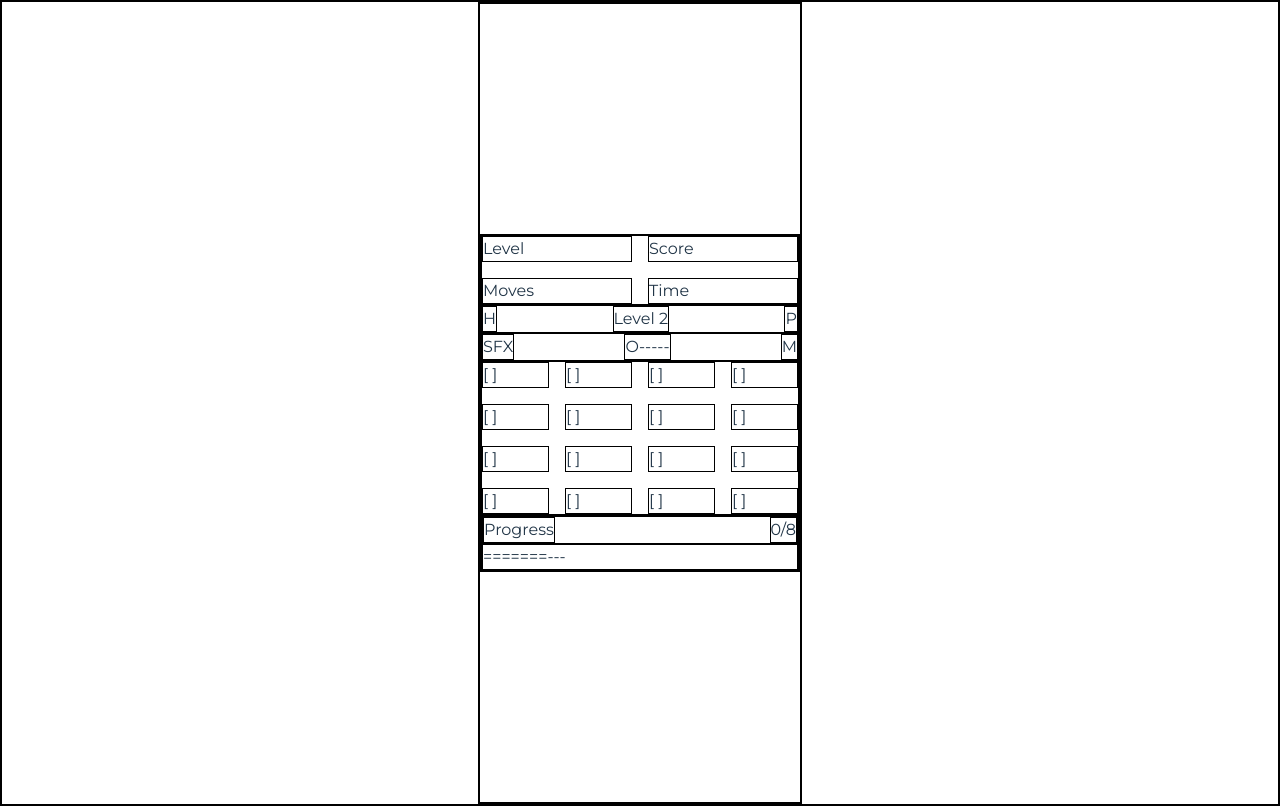
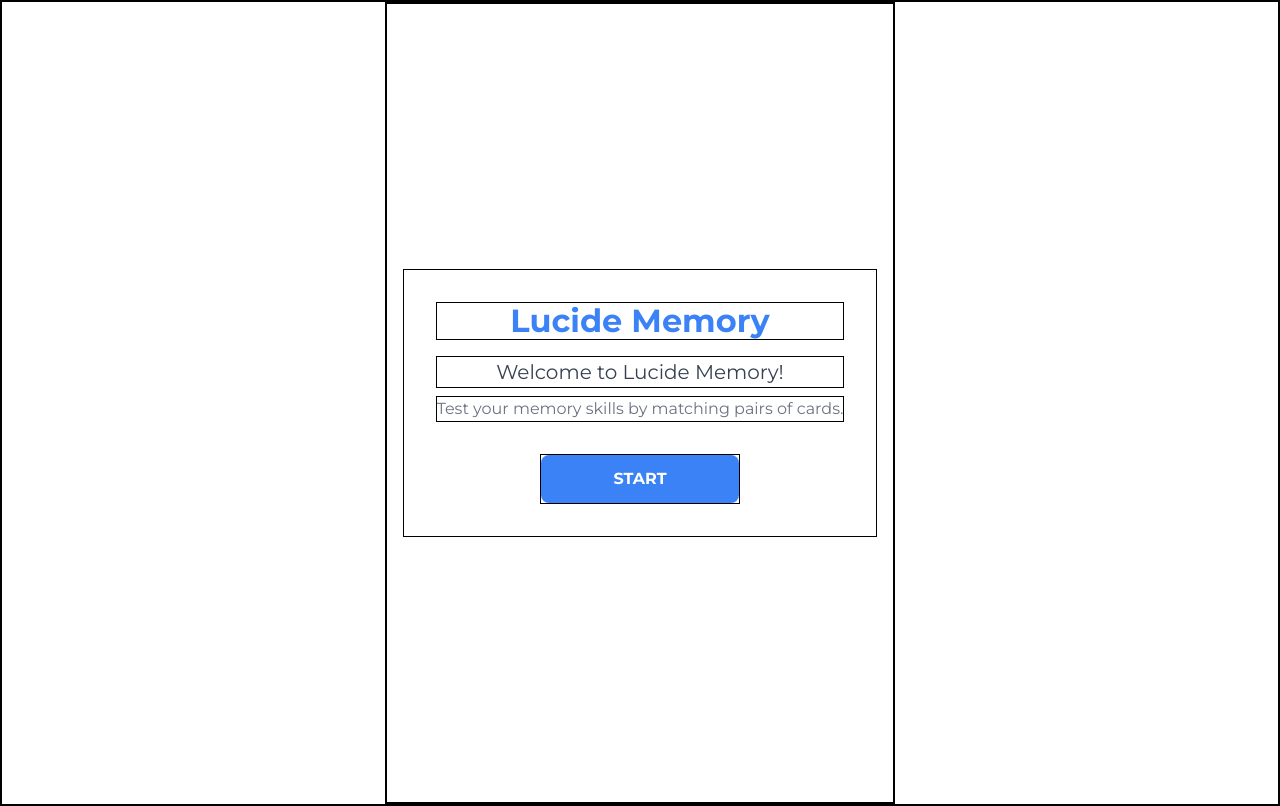
Before and after one commit to davinaleong/proj-lucide-memory, a React (Vite) app: page / in a window 1280 px wide. Built offline with nearby package versions, Linux system fonts and the light colour scheme.

Commit message:
Template is done

```diff
--- a/src/App.new.css
+++ b/src/App.new.css
@@ -1,3 +1,195 @@
+/* Debug borders - remove when done */
 * {
     border: thin solid black;
 }
+
+/* Responsive layout system - adjusts to any width */
+.app-container {
+    width: 100%;
+    min-height: 100vh;
+    display: grid;
+    place-items: center;
+    padding: 1rem;
+    box-sizing: border-box;
+}
+
+/* Content containers that adjust to any width */
+.content-container {
+    width: 100%;
+    min-width: 320px;  /* Minimum for mobile */
+    max-width: 600px;  /* Maximum for readability */
+    margin: 0 auto;
+    padding: 1rem;
+    box-sizing: border-box;
+}
+
+/* Responsive grid systems */
+.stats-grid {
+    display: grid;
+    grid-template-columns: repeat(auto-fit, minmax(120px, 1fr));
+    gap: 1rem;
+    width: 100%;
+}
+
+.game-grid {
+    display: grid;
+    grid-template-columns: repeat(4, 1fr);
+    gap: 0.5rem;
+    width: 100%;
+    aspect-ratio: 1;
+    max-width: 400px;
+    margin: 0 auto;
+}
+
+.game-card {
+    aspect-ratio: 1;
+    display: flex;
+    align-items: center;
+    justify-content: center;
+    border-radius: 0.5rem;
+    background: #3b82f6;
+    color: white;
+    font-weight: bold;
+}
+
+/* Control layouts that flex with width */
+.control-row {
+    display: flex;
+    justify-content: space-between;
+    align-items: center;
+    width: 100%;
+    gap: 1rem;
+    flex-wrap: wrap;
+}
+
+.control-center {
+    flex: 1;
+    text-align: center;
+    min-width: fit-content;
+}
+
+/* Button system that scales */
+.button-group {
+    display: flex;
+    flex-direction: column;
+    gap: 0.75rem;
+    width: 100%;
+}
+
+.button {
+    padding: 0.75rem 1.5rem;
+    border-radius: 0.5rem;
+    border: none;
+    font-weight: bold;
+    cursor: pointer;
+    transition: all 0.2s;
+    width: 100%;
+}
+
+.button-primary {
+    background: #3b82f6;
+    color: white;
+}
+
+.button-primary:hover {
+    background: #2563eb;
+}
+
+.button-secondary {
+    background: transparent;
+    color: #3b82f6;
+    border: 2px solid #3b82f6;
+}
+
+.button-secondary:hover {
+    background: #eff6ff;
+}
+
+/* Progress bar that stretches */
+.progress-container {
+    width: 100%;
+    padding: 1rem;
+    background: #f8fafc;
+    border-radius: 0.5rem;
+}
+
+.progress-bar {
+    width: 100%;
+    height: 0.5rem;
+    background: #e2e8f0;
+    border-radius: 0.25rem;
+    overflow: hidden;
+}
+
+.progress-fill {
+    height: 100%;
+    background: #3b82f6;
+    transition: width 0.3s ease;
+}
+
+/* Audio slider that adapts */
+.audio-controls {
+    display: flex;
+    align-items: center;
+    gap: 1rem;
+    width: 100%;
+    max-width: 300px;
+    margin: 0 auto;
+}
+
+.audio-slider {
+    flex: 1;
+    height: 0.5rem;
+    background: #e2e8f0;
+    border-radius: 0.25rem;
+    position: relative;
+    cursor: pointer;
+}
+
+.audio-handle {
+    position: absolute;
+    top: 50%;
+    right: 0;
+    width: 1rem;
+    height: 1rem;
+    background: #3b82f6;
+    border-radius: 50%;
+    transform: translateY(-50%);
+}
+
+/* Responsive breakpoints */
+@media (min-width: 640px) {
+    .content-container {
+        padding: 2rem;
+    }
+
+    .stats-grid {
+        grid-template-columns: repeat(2, 1fr);
+    }
+
+    .button-group {
+        max-width: 300px;
+        margin: 0 auto;
+    }
+}
+
+@media (min-width: 768px) {
+    .stats-grid {
+        grid-template-columns: repeat(4, 1fr);
+    }
+
+    .game-grid {
+        gap: 0.75rem;
+    }
+}
+
+@media (min-width: 1024px) {
+    .content-container {
+        max-width: 800px;
+    }
+
+    .game-grid {
+        max-width: 500px;
+        gap: 1rem;
+    }
+}
--- a/src/App.new.tsx
+++ b/src/App.new.tsx
@@ -15,24 +15,23 @@ function renderGameView(view: GameView) {
 }
 
 export default function AppNew() {
-    const [currentView, setCurrentView] = useState<GameView>('game');
+    const [currentView, setCurrentView] = useState<GameView>('welcome');
 
     return (
-        <div className="min-h-screen grid place-items-center">
+        <div className="app-container">
             {renderGameView(currentView)}
         </div>
-
     )
 }
 
 function Welcome() {
     return (
-        <div className="min-w-[320px]">
-            <h1>Lucide Memory</h1>
-            <p>Welcome to the Lucide Memory game!</p>
-            <p>Lorem ipsum dolor sit amet.</p>
-            <div className="flex flex-col gap-4">
-                <button>START</button>
+        <div className="content-container" style={{ textAlign: 'center' }}>
+            <h1 style={{ fontSize: '2rem', fontWeight: 'bold', marginBottom: '1rem', color: '#3b82f6' }}>Lucide Memory</h1>
+            <h2 style={{ fontSize: '1.25rem', marginBottom: '0.5rem', color: '#374151' }}>Welcome to Lucide Memory!</h2>
+            <p style={{ color: '#6b7280', marginBottom: '2rem' }}>Test your memory skills by matching pairs of cards.</p>
+            <div className="button-group" style={{ maxWidth: '200px', margin: '0 auto' }}>
+                <button className="button button-primary">START</button>
             </div>
         </div>
     );
@@ -40,129 +39,96 @@ function Welcome() {
 
 function PlayerDashboard() {
     return (
-        <div className="min-w-[320px]">
-            <h1>Player Dashboard</h1>
-            <p>View your progress and stats here.</p>
-            <div className="grid grid-cols-2 gap-4">
-                <div>
-                    Highest Level
+        <div className="content-container" style={{ textAlign: 'center' }}>
+            <h1 style={{ fontSize: '2rem', fontWeight: 'bold', marginBottom: '0.5rem', color: '#3b82f6' }}>Dashboard</h1>
+            <p style={{ color: '#6b7280', marginBottom: '2rem' }}>View your progress and stats here</p>
+            <div className="stats-grid" style={{ marginBottom: '2rem' }}>
+                <div style={{ padding: '1rem', background: '#f8fafc', borderRadius: '0.5rem', textAlign: 'center' }}>
+                    <div style={{ fontSize: '1.5rem', fontWeight: 'bold', color: '#374151' }}>5</div>
+                    <div style={{ fontSize: '0.875rem', color: '#6b7280' }}>Highest Level</div>
                 </div>
-                <div>
-                    Best Score
+                <div style={{ padding: '1rem', background: '#f8fafc', borderRadius: '0.5rem', textAlign: 'center' }}>
+                    <div style={{ fontSize: '1.5rem', fontWeight: 'bold', color: '#374151' }}>1,250</div>
+                    <div style={{ fontSize: '0.875rem', color: '#6b7280' }}>Best Score</div>
                 </div>
-                <div>
-                    Games Played
+                <div style={{ padding: '1rem', background: '#f8fafc', borderRadius: '0.5rem', textAlign: 'center' }}>
+                    <div style={{ fontSize: '1.5rem', fontWeight: 'bold', color: '#374151' }}>12</div>
+                    <div style={{ fontSize: '0.875rem', color: '#6b7280' }}>Games Played</div>
                 </div>
-                <div>
-                    Average Time
+                <div style={{ padding: '1rem', background: '#f8fafc', borderRadius: '0.5rem', textAlign: 'center' }}>
+                    <div style={{ fontSize: '1.5rem', fontWeight: 'bold', color: '#374151' }}>2m 30s</div>
+                    <div style={{ fontSize: '0.875rem', color: '#6b7280' }}>Average Time</div>
                 </div>
             </div>
-            <button>CONTINUE</button>
-            <button>NEW GAME</button>
+            <div className="button-group" style={{ maxWidth: '250px', margin: '0 auto' }}>
+                <button className="button button-primary">CONTINUE</button>
+                <button className="button button-secondary">NEW GAME</button>
+            </div>
         </div>
     );
 }
 
 function GameScreen() {
     return (
-        <div className="min-w-[320px]">
-            <div className="grid grid-cols-2 gap-4">
-                <div>
-                    Level
+        <div className="content-container">
+            {/* Game Stats */}
+            <div className="stats-grid" style={{ marginBottom: '1rem' }}>
+                <div style={{ padding: '0.75rem', background: '#f8fafc', borderRadius: '0.5rem', textAlign: 'center' }}>
+                    <div style={{ fontSize: '0.75rem', color: '#6b7280' }}>LEVEL</div>
+                    <div style={{ fontSize: '1.25rem', fontWeight: 'bold', color: '#3b82f6' }}>2</div>
                 </div>
-                <div>
-                    Score
+                <div style={{ padding: '0.75rem', background: '#f8fafc', borderRadius: '0.5rem', textAlign: 'center' }}>
+                    <div style={{ fontSize: '0.75rem', color: '#6b7280' }}>SCORE</div>
+                    <div style={{ fontSize: '1.25rem', fontWeight: 'bold', color: '#f59e0b' }}>0</div>
                 </div>
-                <div>
-                    Moves
+                <div style={{ padding: '0.75rem', background: '#f8fafc', borderRadius: '0.5rem', textAlign: 'center' }}>
+                    <div style={{ fontSize: '0.75rem', color: '#6b7280' }}>MOVES</div>
+                    <div style={{ fontSize: '1.25rem', fontWeight: 'bold', color: '#0ea5e9' }}>0</div>
                 </div>
-                <div>
-                    Time
+                <div style={{ padding: '0.75rem', background: '#f8fafc', borderRadius: '0.5rem', textAlign: 'center' }}>
+                    <div style={{ fontSize: '0.75rem', color: '#6b7280' }}>TIME</div>
+                    <div style={{ fontSize: '1.25rem', fontWeight: 'bold', color: '#374151' }}>00:02</div>
                 </div>
             </div>
-            <div className="flex justify-between gap-4">
-                <div>
-                    H
+
+            {/* Game Controls */}
+            <div className="control-row" style={{ marginBottom: '1rem' }}>
+                <button style={{ padding: '0.5rem 1rem', borderRadius: '0.5rem', border: '1px solid #d1d5db', background: 'white', cursor: 'pointer' }}>🏠</button>
+                <div className="control-center">
+                    <h2 style={{ fontSize: '1.25rem', fontWeight: 'bold', color: '#3b82f6' }}>Level 2</h2>
                 </div>
-                <div>
-                    Level 2
+                <button style={{ padding: '0.5rem 1rem', borderRadius: '0.5rem', border: '1px solid #d1d5db', background: 'white', cursor: 'pointer' }}>⏸️</button>
+            </div>
+
+            {/* Audio Controls */}
+            <div className="audio-controls" style={{ marginBottom: '2rem' }}>
+                <span style={{ fontSize: '0.875rem', color: '#6b7280' }}>🔊</span>
+                <div className="audio-slider">
+                    <div style={{ height: '100%', background: '#3b82f6', width: '100%', borderRadius: '0.25rem' }}></div>
+                    <div className="audio-handle"></div>
                 </div>
-                <div>
-                    P
+                <span style={{ fontSize: '0.875rem', color: '#6b7280' }}>🎵</span>
+            </div>
+
+            {/* Game Grid */}
+            <div className="game-grid" style={{ marginBottom: '2rem' }}>
+                {Array.from({ length: 16 }, (_, i) => (
+                    <div key={i} className="game-card">
+                        ●
+                    </div>
+                ))}
+            </div>
+
+            {/* Progress */}
+            <div className="progress-container">
+                <div style={{ display: 'flex', justifyContent: 'space-between', marginBottom: '0.5rem', fontSize: '0.875rem', color: '#6b7280' }}>
+                    <span>Progress</span>
+                    <span>0/8</span>
                 </div>
-            </div>
-            <div className="flex justify-between gap-4">
-                <div>
-                    SFX
+                <div className="progress-bar">
+                    <div className="progress-fill" style={{ width: '0%' }}></div>
                 </div>
-                <div>
-                    O-----
-                </div>
-                <div>
-                    M
-                </div>
-            </div>
-            <div className="grid grid-cols-4 gap-4">
-                <div>
-                    [ ]
-                </div>
-                <div>
-                    [ ]
-                </div>
-                <div>
-                    [ ]
-                </div>
-                <div>
-                    [ ]
-                </div>
-                <div>
-                    [ ]
-                </div>
-                <div>
-                    [ ]
-                </div>
-                <div>
-                    [ ]
-                </div>
-                <div>
-                    [ ]
-                </div>
-                <div>
-                    [ ]
-                </div>
-                <div>
-                    [ ]
-                </div>
-                <div>
-                    [ ]
-                </div>
-                <div>
-                    [ ]
-                </div>
-                <div>
-                    [ ]
-                </div>
-                <div>
-                    [ ]
-                </div>
-                <div>
-                    [ ]
-                </div>
-                <div>
-                    [ ]
-                </div>
-            </div>
-            <div>
-                <div className="flex justify-between gap-4">
-                    <div>
-                    Progress
-                </div>
-                <div>
-                    0/8
-                </div>
-                </div>
-                <div>=======---</div>
-
+                <div style={{ textAlign: 'center', marginTop: '0.5rem', fontSize: '0.75rem', color: '#9ca3af' }}>0% Complete</div>
             </div>
         </div>
     );
```
